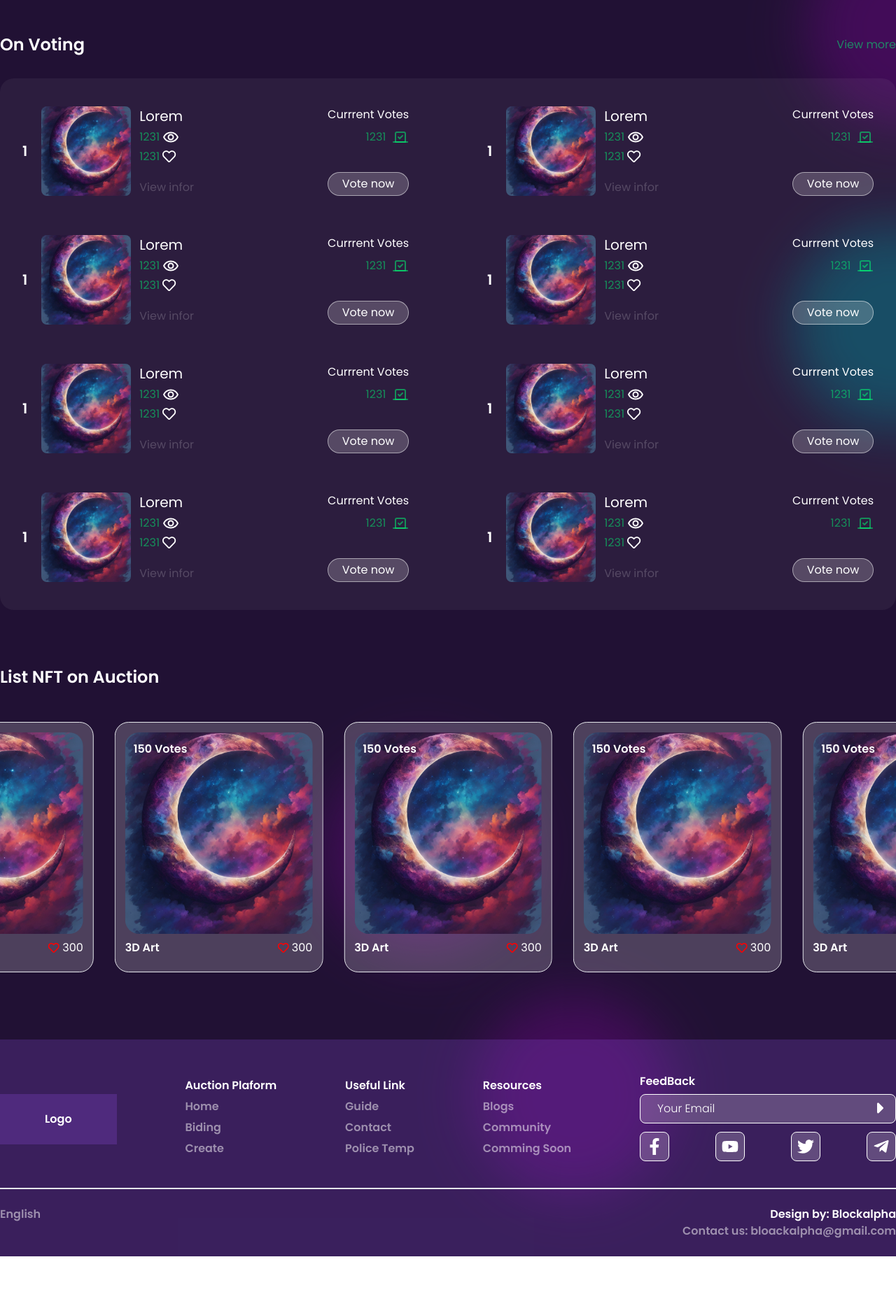
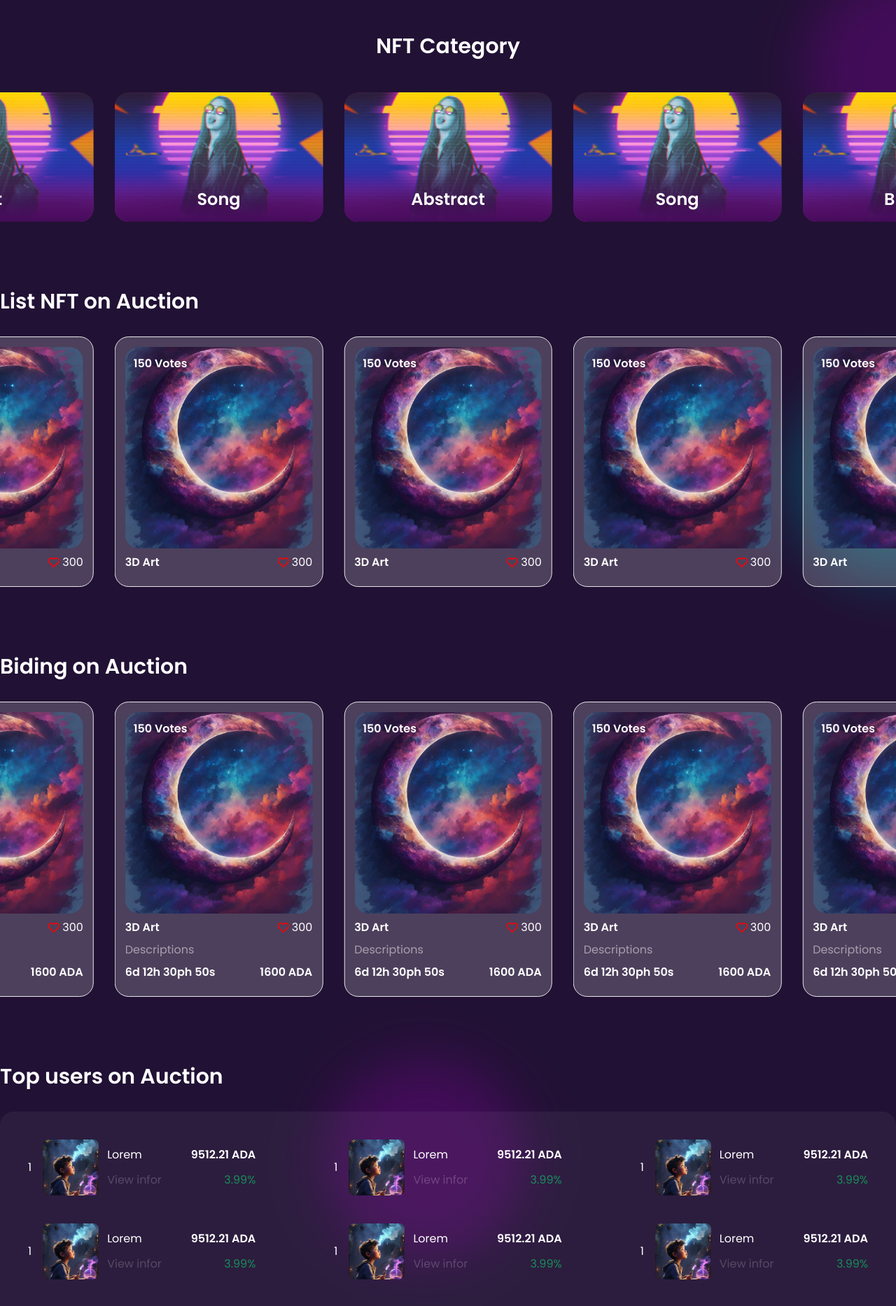
Before and after one commit to hugnt/Blockchain-NFT-Auction-Platform-UI, a React (Create React App) app: page / in a window 1280 px wide. Shown: the part 800-2667 px from the top of the page at 70% size. Before the commit the page ends 2596 px from the top, so only its background shows below. Built offline with nearby package versions, Linux system fonts and the light colour scheme.

Commit message:
finish page: home

```diff
--- a/src/App.tsx
+++ b/src/App.tsx
@@ -2,14 +2,14 @@ import React from 'react';
 import './App.css'
 
 import { DefaultLayout } from '~/layouts';
-import { BiddingDetails, BiddingList, VotingDetails } from './pages';
+import { BiddingDetails, BiddingList, Home, VotingDetails } from './pages';
 
 
 function App() {
   return (
       <div className='App'>
         <DefaultLayout isBannerActive={true}>
-          <VotingDetails />
+          <Home />
         </DefaultLayout>
       </div>
   );
--- a/src/components/Background/Background.css
+++ b/src/components/Background/Background.css
@@ -112,3 +112,22 @@
     transform-origin: -12vw 8vh;
     box-shadow: 72vmin 0 9.537931136402435vmin currentColor;
 }
+/* width */
+::-webkit-scrollbar {
+    width: 10px;
+  }
+
+  /* Track */
+  ::-webkit-scrollbar-track {
+    background: rgba(162, 89, 255, 0.40);
+  }
+
+  /* Handle */
+  ::-webkit-scrollbar-thumb {
+    background: rgba(66, 12, 88, 1);
+  }
+
+  /* Handle on hover */
+  ::-webkit-scrollbar-thumb:hover {
+    background:rgba(12, 68, 93, 1);
+  }
--- /dev/null
+++ b/src/components/NFTCategory/NFTCategory.css
@@ -0,0 +1,6 @@
+#NFTCategory{
+    background: rgba(255,0,0,0.03);
+background: linear-gradient(180deg,rgba(255,0,0,0.03) 60%, rgba(162,89,255,0.9) 130%);
+background: -webkit-linear-gradient(180deg,rgba(255,0,0,0.03) 60%, rgba(162,89,255,0.9) 130%);
+background: -moz-linear-gradient(180deg,rgba(255,0,0,0.03) 60%, rgba(162,89,255,0.9) 130%);
+}
--- /dev/null
+++ b/src/components/NFTCategory/index.tsx
@@ -0,0 +1,22 @@
+import React from 'react'
+import nftImg from "~/assets/images/nft/nft5.png";
+interface PropNFTCategory{
+    label?:string;
+    className?: string;
+}
+const imgStyle = {
+    backgroundPosition: "50%",
+    backgroundSize: "cover",
+    backgroundRepeat: "no-repeat",
+    background: "linear-gradient(180deg, rgba(162, 89, 255, 0.00) 40%, rgba(66, 12, 88, 1) 100%)",
+  };
+export default function NFTCategory(props: PropNFTCategory) {
+    let {label, className} = props;
+  return (
+    <div className='rounded-[20px] relative overflow-hidden'>
+        <img src={nftImg} alt="" className='w-full h-full object-cover object-center'/>
+        <div className="absolute inset-0" style={imgStyle}></div>
+        <div className='absolute font-semibold text-2xl left-0 right-0 bottom-4 text-center'>{label}</div>
+    </div>
+  )
+}
--- a/src/components/SlideArea/index.tsx
+++ b/src/components/SlideArea/index.tsx
@@ -1,4 +1,4 @@
-import React, { useRef, useState } from 'react';
+import React, { ReactNode, useRef, useState } from 'react';
 // Import Swiper React components
 import { Swiper, SwiperSlide } from 'swiper/react';
 
@@ -8,18 +8,26 @@ import 'swiper/css/pagination';
 
 
 // import required modules
-import { Autoplay, Pagination, Navigation } from 'swiper/modules';
-import NFT from '../NFT';
+import { Autoplay, Pagination, Navigation,FreeMode } from 'swiper/modules';
 
-export default function SlideHaft() {
+
+interface PropsSlide{
+  lstComponent?:ReactNode[];
+  autoPlay?:boolean;
+  freeMode?:boolean;
+  className?:string;
+}
+export default function SlideHaft(props:PropsSlide) {
+  let {lstComponent, autoPlay=true, freeMode=false, className} = props;
   return (
     <>
       <Swiper
         slidesPerView={4}
         spaceBetween={30}
+        loop={true}
         centeredSlides={true}
-        loop={true}
-        autoplay={{
+        freeMode={false}
+        autoplay={autoPlay&&{
             delay: 2000,
             disableOnInteraction: false,
           }}
@@ -27,27 +35,17 @@ export default function SlideHaft() {
         pagination={{
           clickable: true,
         }}
-        modules={[Autoplay, Navigation]}
-        className="mySwiper"
+        modules={[FreeMode, Autoplay]}
+        className={className}
+        initialSlide={2}
       >
-        <SwiperSlide>
-            <NFT isShowShort={true}/>
-        </SwiperSlide>
-        <SwiperSlide>
-            <NFT isShowShort={true}/>
-        </SwiperSlide>
-        <SwiperSlide>
-            <NFT isShowShort={true}/>
-        </SwiperSlide>
-        <SwiperSlide>
-            <NFT isShowShort={true}/>
-        </SwiperSlide>
-        <SwiperSlide>
-            <NFT isShowShort={true}/>
-        </SwiperSlide>
-        <SwiperSlide>
-            <NFT isShowShort={true}/>
-        </SwiperSlide>
+        {
+            lstComponent?.map((x,i) => (
+              <SwiperSlide key={i}>{x}</SwiperSlide>
+            ))
+        }
+
+
       </Swiper>
     </>
   );
--- /dev/null
+++ b/src/components/UserRow/index.tsx
@@ -0,0 +1,27 @@
+import React from 'react'
+import nftImg from "~/assets/images/nft/user.png";
+
+interface PropsBid{
+  className?: string;
+}
+export default function UserRow(props: PropsBid) {
+  let {className} = props;
+  return (
+    <div className={`flex justify-between items-center cursor-pointer ${className}`}>
+        <div id="bid-nft-infor" className='flex items-center justify-start'>
+            <div className='me-4'>1</div>
+            <div id="bid-nft-image" className='me-3 h-20 w-20 rounded-lg overflow-hidden'>
+              <img src={nftImg} alt="" className='w-full h-full object-cover object-center'/>
+            </div>
+            <div id="bid-nft-desc">
+                <div id="bid-nft-name" className='mb-3'>Lorem</div>
+                <div id="bid-nft-more" className='text-fog-1'>View infor</div>
+            </div>
+        </div>
+        <div id="bid-status" className="text-right">
+            <div id="bid-ada" className='font-semibold mb-3'>9512.21 ADA</div>
+            <div id="bid-time" style={{ color: "rgba(0, 255, 117, 0.50)" }}>3.99%</div>
+        </div>
+    </div>
+  )
+}
--- a/src/components/index.tsx
+++ b/src/components/index.tsx
@@ -6,3 +6,4 @@ export { default as TabBox } from './TabBox';
 export { default as BidInforRow } from './BidInforRow';
 export { default as NFTOnVoting } from './NFTOnVoting';
 export { default as SlideArea } from './SlideArea';
+export { default as UserRow } from './UserRow';
--- a/src/pages/BiddingDetails/index.tsx
+++ b/src/pages/BiddingDetails/index.tsx
@@ -3,7 +3,7 @@ import nftImg from "~/assets/images/nft/nft4.png";
 import { MdOutlineRemoveRedEye } from "react-icons/md";
 import { FaRegHeart } from "react-icons/fa";
 import './BiddingDetails.css'
-import { TabBox, SlideArea } from "~/components";
+import { TabBox, SlideArea, NFT } from "~/components";
 import SlideHaft from "~/components/SlideArea";
 export default function BiddingDetails() {
   return (
@@ -90,7 +90,7 @@ export default function BiddingDetails() {
         <div className="container max-w-7xl flex items-center mb-10">
           <span className="font-semibold text-2xl">Trending  Auction</span>
         </div>
-        <SlideHaft/>
+        <SlideHaft lstComponent={[<NFT isShowShort={true}/>, <NFT isShowShort={true}/>, <NFT isShowShort={true}/>, <NFT isShowShort={true}/>, <NFT isShowShort={true}/>, <NFT isShowShort={true}/>]}/>
       </div>
     </div>
   );
--- /dev/null
+++ b/src/pages/Home/index.tsx
@@ -0,0 +1,82 @@
+import React from "react";
+import { NFT, UserRow } from "~/components";
+import NFTCategory from "~/components/NFTCategory";
+import SlideHaft from "~/components/SlideArea";
+
+export default function Home() {
+  return (
+    <div className="py-12">
+      <div id="nft-category">
+        <div className="text-3xl font-semibold text-center mb-12">
+          NFT Category
+        </div>
+        <SlideHaft
+            className ="category"
+          autoPlay={false}
+          lstComponent={[
+            <NFTCategory label="Art" />,
+            <NFTCategory label="Song" />,
+            <NFTCategory label="Abstract" />,
+            <NFTCategory label="Song" />,
+            <NFTCategory label="Brain" />,
+            <NFTCategory label="Video" />,
+            <NFTCategory label="Brand" />,
+            <NFTCategory label="Coca" />
+          ]}
+        />
+      </div>
+      <div id="area-onauction" className="my-12 mt-24">
+        <div className="container max-w-7xl flex items-center mb-8">
+          <span className="font-semibold text-3xl">List NFT on Auction</span>
+        </div>
+        <SlideHaft
+         className ="onauction"
+          lstComponent={[
+            <NFT isShowShort={true} />,
+            <NFT isShowShort={true} />,
+            <NFT isShowShort={true} />,
+            <NFT isShowShort={true} />,
+            <NFT isShowShort={true} />,
+            <NFT isShowShort={true} />,
+          ]}
+        />
+      </div>
+      <div id="area-onbidding" className="my-12 mt-24">
+        <div className="container max-w-7xl flex items-center mb-8">
+          <span className="font-semibold text-3xl">Biding on Auction</span>
+        </div>
+        <SlideHaft
+         className ="onbidding"
+          lstComponent={[
+            <NFT isShowShort={false} />,
+            <NFT isShowShort={false} />,
+            <NFT isShowShort={false} />,
+            <NFT isShowShort={false} />,
+            <NFT isShowShort={false} />,
+            <NFT isShowShort={false} />,
+          ]}
+        />
+      </div>
+      <div id="area-top-user" className="my-12 mt-24 container max-w-7xl">
+        <div className="flex items-center mb-8">
+          <span className="font-semibold text-3xl">Top users on Auction</span>
+        </div>
+        <div className="rounded-[20px] bg-fog-4 py-10 px-10 mt-8 grid grid-cols-3 gap-x-28 gap-y-10">
+          <UserRow className="" />
+          <UserRow className="" />
+          <UserRow className="" />
+          <UserRow className="" />
+          <UserRow className="" />
+          <UserRow className="" />
+          <UserRow className="" />
+          <UserRow className="" />
+          <UserRow className="" />
+          <UserRow className="" />
+          <UserRow className="" />
+          <UserRow className="" />
+
+        </div>
+      </div>
+    </div>
+  );
+}
--- a/src/pages/VotingDetails/index.tsx
+++ b/src/pages/VotingDetails/index.tsx
@@ -1,6 +1,6 @@
 import React from "react";
 import "./VotingDetails.css";
-import { NFTOnVoting } from "~/components";
+import { NFT, NFTOnVoting } from "~/components";
 import SlideHaft from "~/components/SlideArea";
 
 export default function VotingDetails() {
@@ -34,7 +34,7 @@ export default function VotingDetails() {
         <div className="container max-w-7xl flex items-center mb-12">
           <span className="font-semibold text-2xl">List NFT on  Auction</span>
         </div>
-        <SlideHaft />
+        <SlideHaft lstComponent={[<NFT isShowShort={true}/>, <NFT isShowShort={true}/>, <NFT isShowShort={true}/>, <NFT isShowShort={true}/>, <NFT isShowShort={true}/>, <NFT isShowShort={true}/>]}/>
       </div>
     </div>
   );
--- a/src/pages/index.tsx
+++ b/src/pages/index.tsx
@@ -1,3 +1,4 @@
 export { default as BiddingList } from './BiddingList';
 export { default as BiddingDetails } from './BiddingDetails';
 export { default as VotingDetails } from './VotingDetails';
+export { default as Home } from './Home';
```
Also changed, not shown: src/assets/images/nft/nft5.png (added), src/assets/images/nft/user.png (added).
